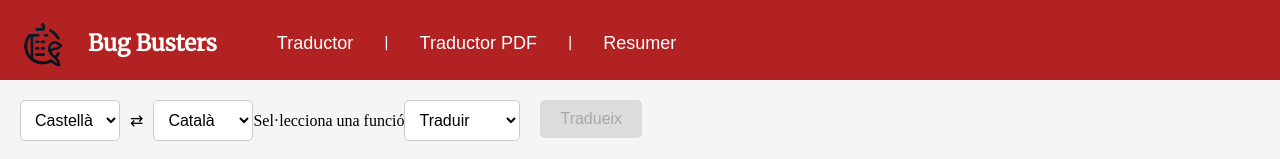
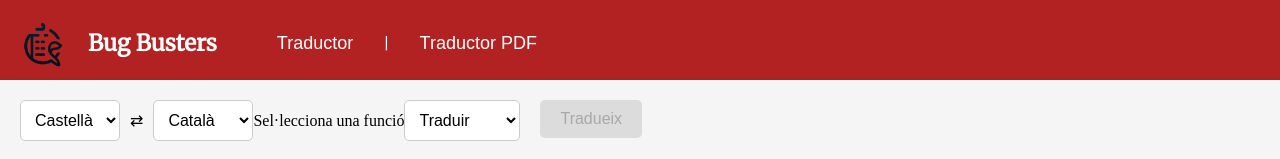
Before and after one commit to kilianark/AinaHack, an Angular app in the folder angular-front/: page /translate_text in a window 1280 px wide. Shown: the top 159 px of the page. Built offline with nearby package versions, Linux system fonts and the light colour scheme.

Commit message:
fuera resumer navbar

```diff
--- a/angular-front/src/app/components/header/header.component.html
+++ b/angular-front/src/app/components/header/header.component.html
@@ -7,8 +7,6 @@
         <button class="header_tab" routerLink="/translate_text">Traductor</button>
         <span class="divider">|</span>
         <button class="header_tab" routerLink="/translate_pdf">Traductor PDF</button>
-        <span class="divider">|</span>
-        <button class="header_tab" routerLink="/resumir">Resumer</button>
     </nav>
 
 </header>
```
